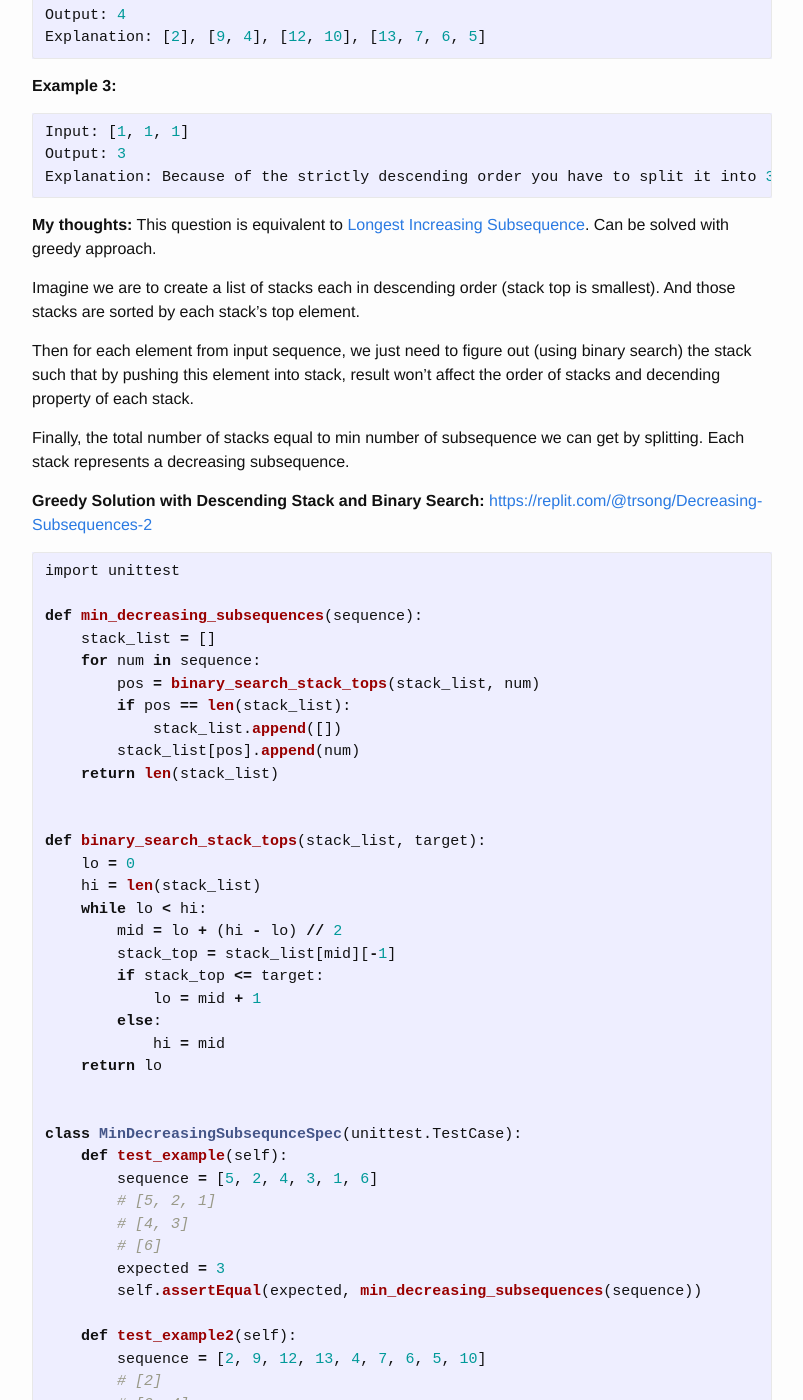
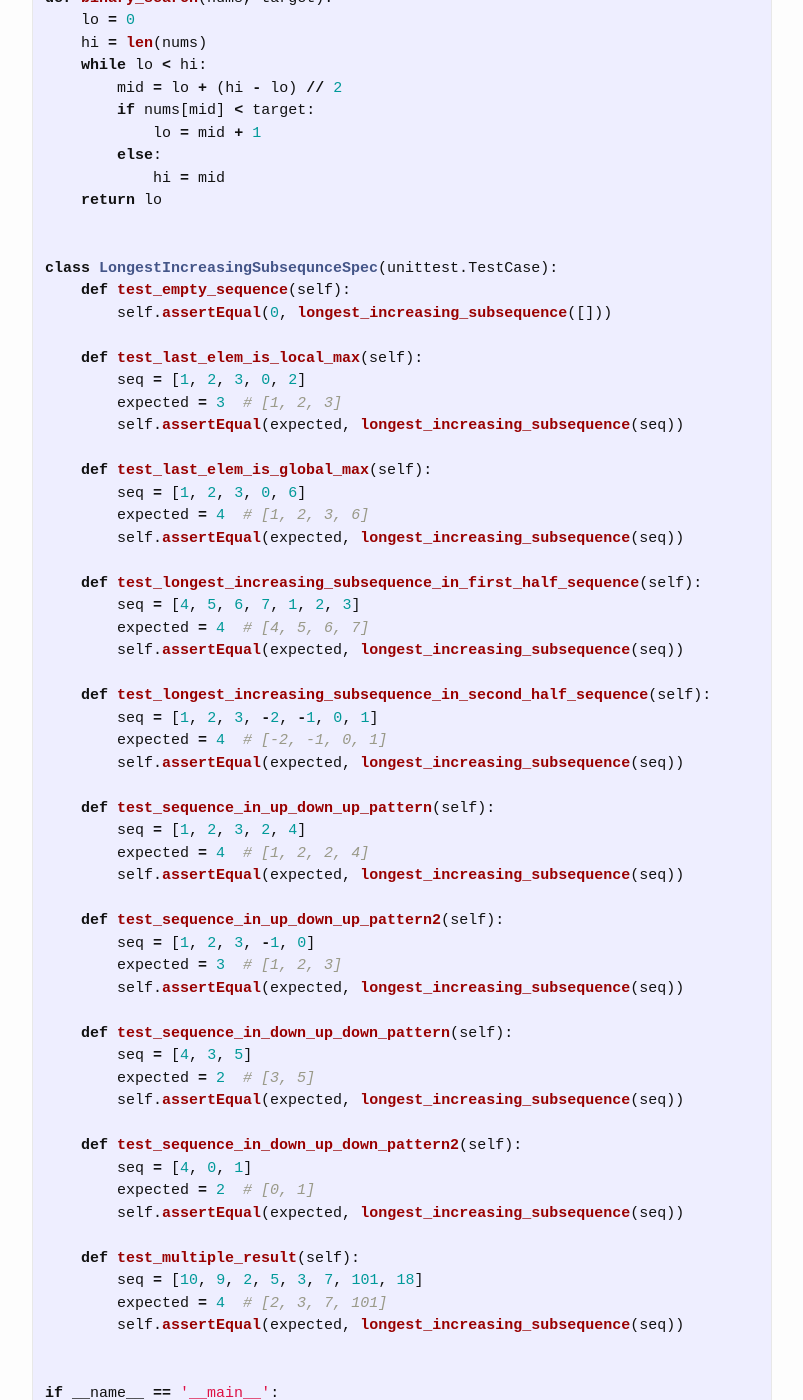
Before and after one commit to trsong/trsong.github.io, a Jekyll site: the page built from _posts/2021-11-01-DailyQuestionsNov.md, in a window 1280 px wide and 1400 px high, scrolled down 2226 px. Shown: the whole window, without its empty margins (238-1041 px from the left). Built offline with Jekyll 4.4.1, drawn with Linux system fonts in a browser that asks for light colours; some of the changed text lies outside the part shown.

Commit message:
Add solution to Dec 13 question

````diff
--- a/_posts/2021-11-01-DailyQuestionsNov.md
+++ b/_posts/2021-11-01-DailyQuestionsNov.md
@@ -29,6 +29,88 @@ categories: Python/Java
 >
 > For example, given the array `[0, 8, 4, 12, 2, 10, 6, 14, 1, 9, 5, 13, 3, 11, 7, 15]`, the longest increasing subsequence has length `6` ie. `[0, 2, 6, 9, 11, 15]`.
 
+**Solution:** [https://replit.com/@trsong/Find-the-Longest-Increasing-Subsequence-2](https://replit.com/@trsong/Find-the-Longest-Increasing-Subsequence-2)
+```py
+import unittest
+
+def longest_increasing_subsequence(sequence):
+    ascending_seq = []
+    for num in sequence:
+        # insert_pos is the min index such that ascending_seq[i] >= num
+        # replace ascending_seq[i] with num won't affect ascending order
+        insert_pos = binary_search(ascending_seq, num)
+        if insert_pos == len(ascending_seq):
+            ascending_seq.append(num)
+        else:
+            ascending_seq[insert_pos] = num
+    return len(ascending_seq)
+
+
+def binary_search(nums, target):
+    lo = 0
+    hi = len(nums)
+    while lo < hi:
+        mid = lo + (hi - lo) // 2
+        if nums[mid] < target:
+            lo = mid + 1
+        else:
+            hi = mid
+    return lo
+
+
+class LongestIncreasingSubsequnceSpec(unittest.TestCase):
+    def test_empty_sequence(self):
+        self.assertEqual(0, longest_increasing_subsequence([]))
+
+    def test_last_elem_is_local_max(self):
+        seq = [1, 2, 3, 0, 2]
+        expected = 3  # [1, 2, 3]
+        self.assertEqual(expected, longest_increasing_subsequence(seq))
+
+    def test_last_elem_is_global_max(self):
+        seq = [1, 2, 3, 0, 6]
+        expected = 4  # [1, 2, 3, 6]
+        self.assertEqual(expected, longest_increasing_subsequence(seq))
+
+    def test_longest_increasing_subsequence_in_first_half_sequence(self):
+        seq = [4, 5, 6, 7, 1, 2, 3]
+        expected = 4  # [4, 5, 6, 7]
+        self.assertEqual(expected, longest_increasing_subsequence(seq))
+
+    def test_longest_increasing_subsequence_in_second_half_sequence(self):
+        seq = [1, 2, 3, -2, -1, 0, 1]
+        expected = 4  # [-2, -1, 0, 1]
+        self.assertEqual(expected, longest_increasing_subsequence(seq))
+
+    def test_sequence_in_up_down_up_pattern(self):
+        seq = [1, 2, 3, 2, 4]
+        expected = 4  # [1, 2, 2, 4]
+        self.assertEqual(expected, longest_increasing_subsequence(seq))
+
+    def test_sequence_in_up_down_up_pattern2(self):
+        seq = [1, 2, 3, -1, 0]
+        expected = 3  # [1, 2, 3]
+        self.assertEqual(expected, longest_increasing_subsequence(seq))
+
+    def test_sequence_in_down_up_down_pattern(self):
+        seq = [4, 3, 5]
+        expected = 2  # [3, 5]
+        self.assertEqual(expected, longest_increasing_subsequence(seq))
+
+    def test_sequence_in_down_up_down_pattern2(self):
+        seq = [4, 0, 1]
+        expected = 2  # [0, 1]
+        self.assertEqual(expected, longest_increasing_subsequence(seq))
+
+    def test_multiple_result(self):
+        seq = [10, 9, 2, 5, 3, 7, 101, 18]
+        expected = 4  # [2, 3, 7, 101]
+        self.assertEqual(expected, longest_increasing_subsequence(seq))
+
+
+if __name__ == '__main__':
+    unittest.main(exit=False, verbosity=2)
+```
 
 
 ### Dec 12, 2021 \[Hard\] Decreasing Subsequences
````
